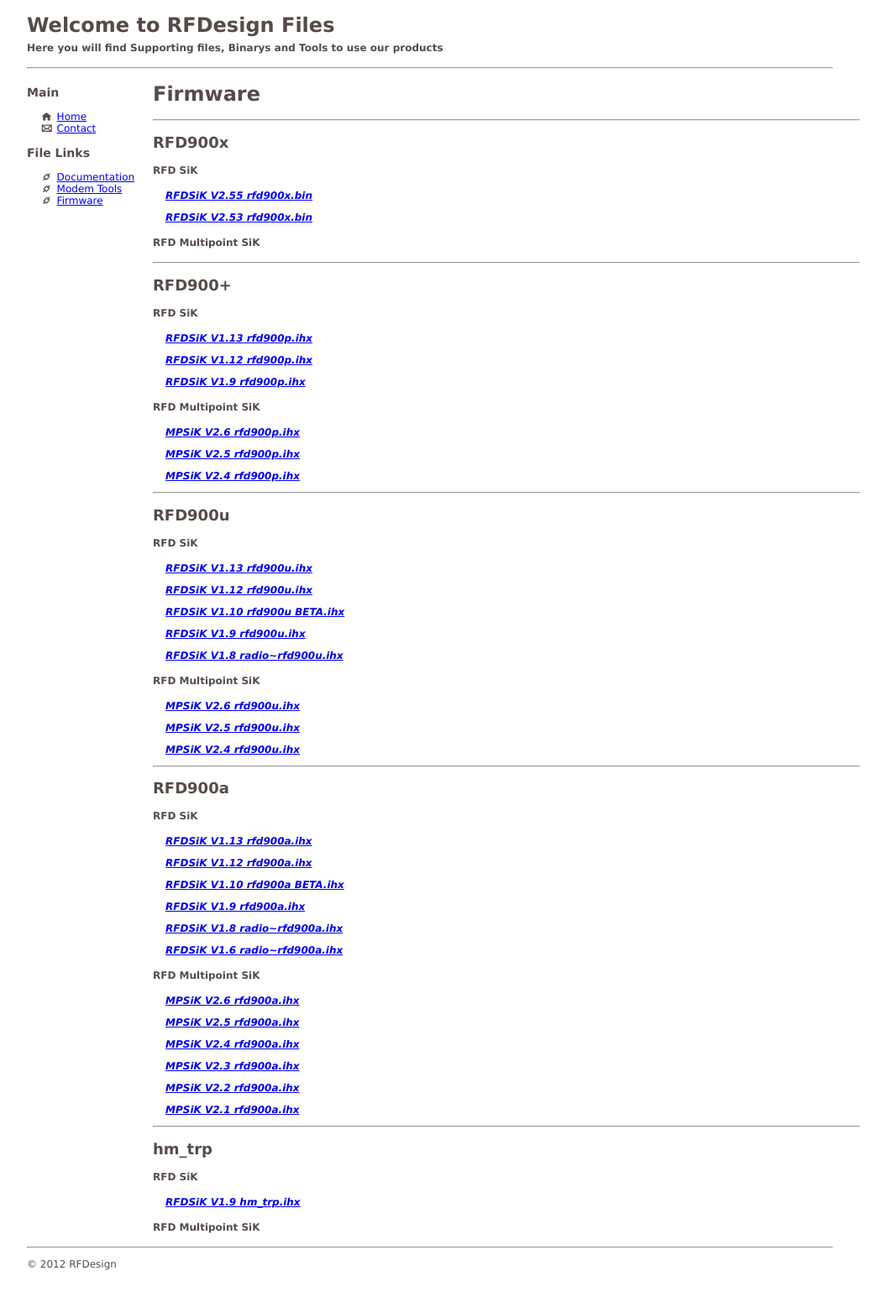
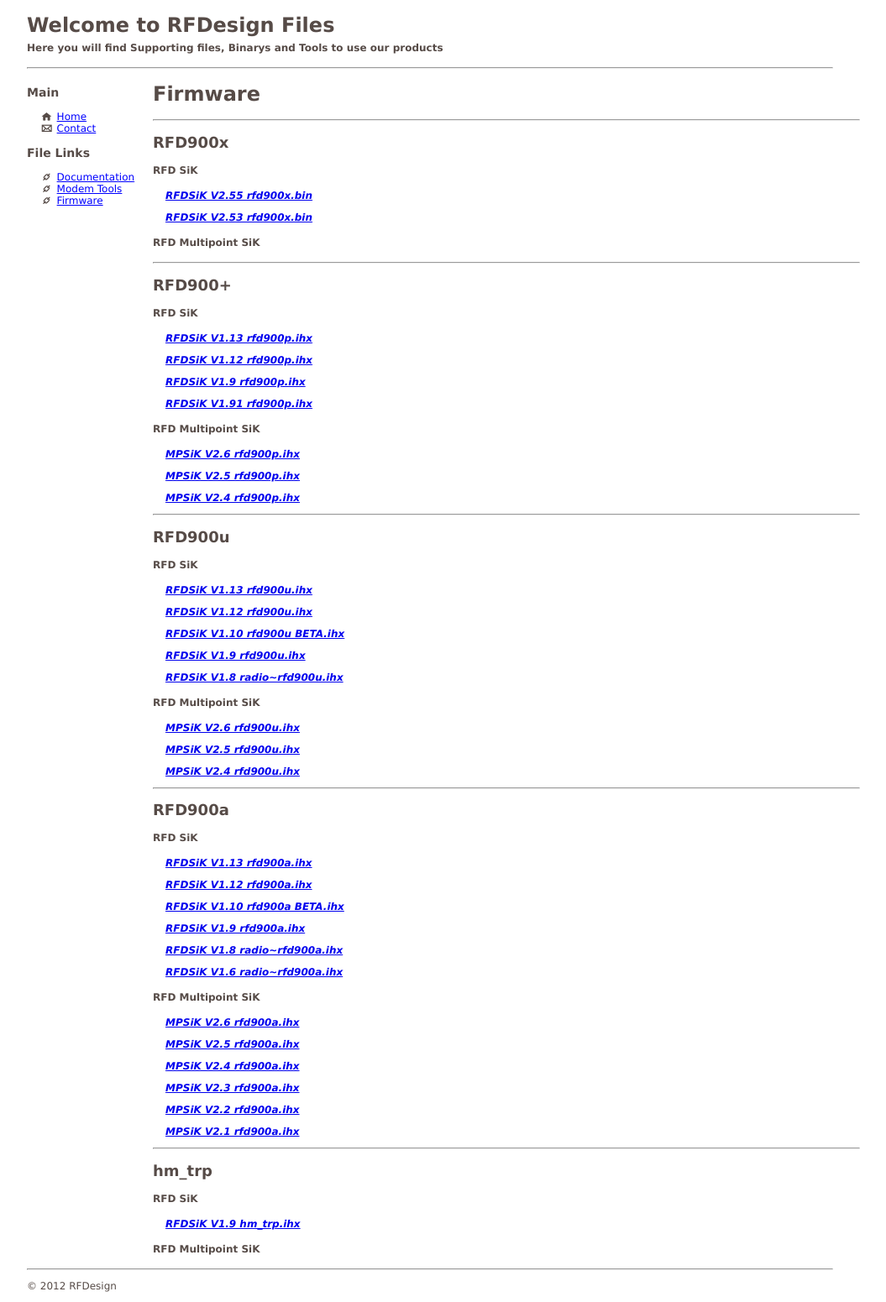
Before and after one commit to RFDesign/rfdesign.github.io, a Jekyll site: the page built from firmware.html, in a window 1280 px wide. Shown: the whole page at 84% size, without its empty margins (26-1081 px from the left). Built offline with Jekyll 4.4.1, drawn with Linux system fonts in a browser that asks for light colours; before the commit the page ends 1525 px from its top, so only the background shows below that.

Commit message:
Update firmware.yml

```diff
--- a/_data/firmware.yml
+++ b/_data/firmware.yml
@@ -12,6 +12,7 @@
         - file: RFDSiK V1.13 rfd900p.ihx
         - file: RFDSiK V1.12 rfd900p.ihx
         - file: RFDSiK V1.9 rfd900p.ihx
+        - file: RFDSiK V1.91 rfd900p.ihx
     MPSIK:
         - file: MPSiK V2.6 rfd900p.ihx
         - file: MPSiK V2.5 rfd900p.ihx
```
